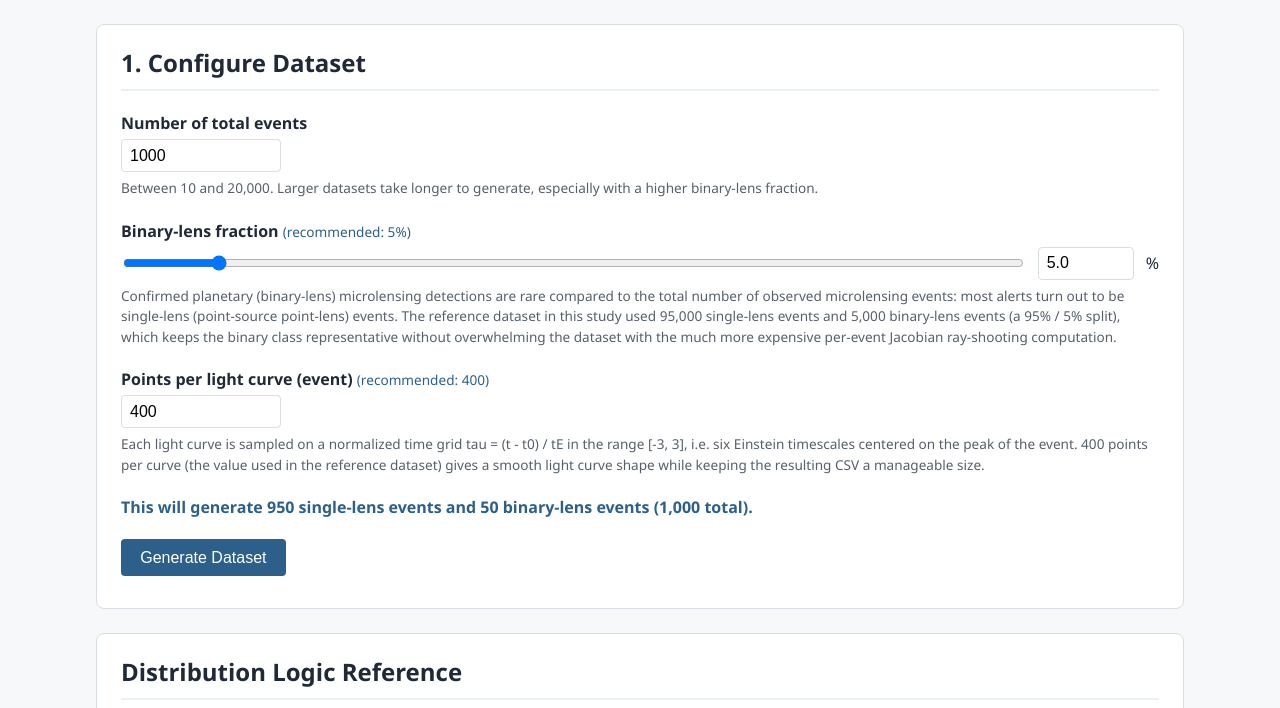
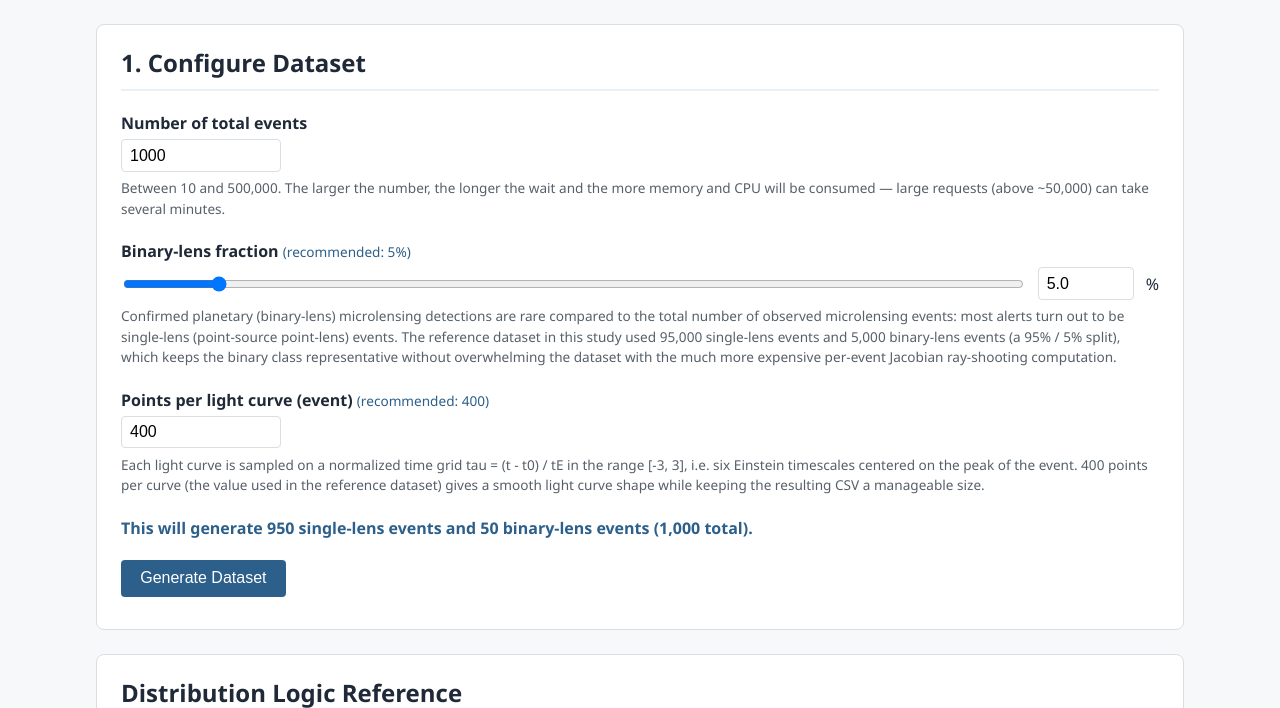
Before and after one commit to DS-Omnislash/Microlensing, a FastAPI app: page / in a window 1280 px wide. Shown: the part 142-850 px from the top of the page. Run offline with FastAPI, Linux system fonts and the light colour scheme.

Commit message:
fix: Total number of events

```diff
--- a/Dataset_generator/app/main.py
+++ b/Dataset_generator/app/main.py
@@ -25,8 +25,8 @@ app = FastAPI(title="Microlensing Dataset Generator")
 app.mount("/static", StaticFiles(directory=str(BASE_DIR / "static")), name="static")
 templates = Jinja2Templates(directory=str(BASE_DIR / "templates"))
 
-# Limits to keep generation requests responsive in this demo app.
-N_TOTAL_MIN, N_TOTAL_MAX = 10, 20_000
+# Generation limits.
+N_TOTAL_MIN, N_TOTAL_MAX = 10, 500_000
 N_TIME_MIN, N_TIME_MAX = 50, 1_000
 BINARY_PCT_MIN, BINARY_PCT_MAX = 0.0, 50.0
 
--- a/Dataset_generator/templates/index.html
+++ b/Dataset_generator/templates/index.html
@@ -25,7 +25,7 @@
                     <label for="n_total">Number of total events</label>
                     <input type="number" id="n_total" name="n_total"
                            min="{{ n_total_min }}" max="{{ n_total_max }}" value="1000" step="1" required>
-                    <p class="hint">Between {{ n_total_min }} and {{ "{:,}".format(n_total_max) }}. Larger datasets take longer to generate, especially with a higher binary-lens fraction.</p>
+                    <p class="hint">Between {{ n_total_min }} and {{ "{:,}".format(n_total_max) }}. The larger the number, the longer the wait and the more memory and CPU will be consumed &mdash; large requests (above ~50,000) can take several minutes.</p>
                 </div>
 
                 <div class="field">
```
